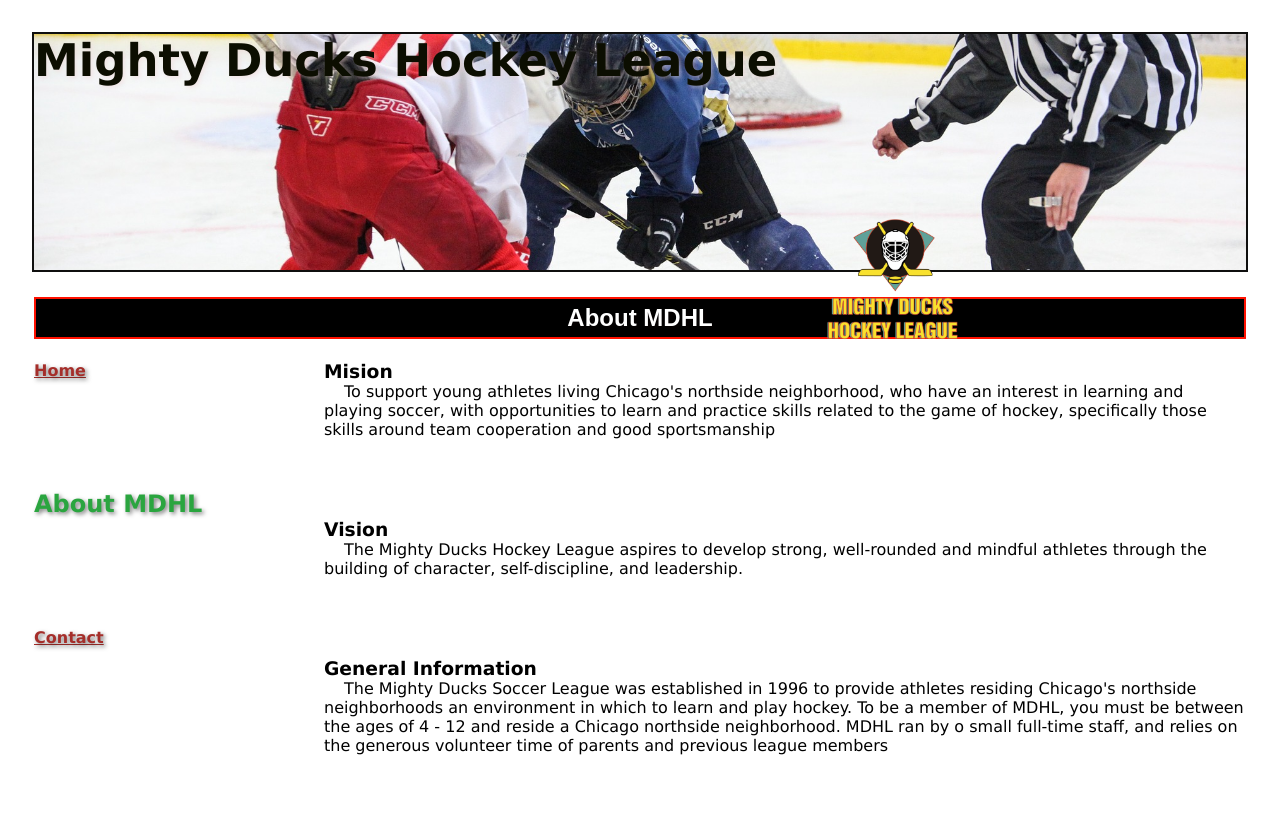
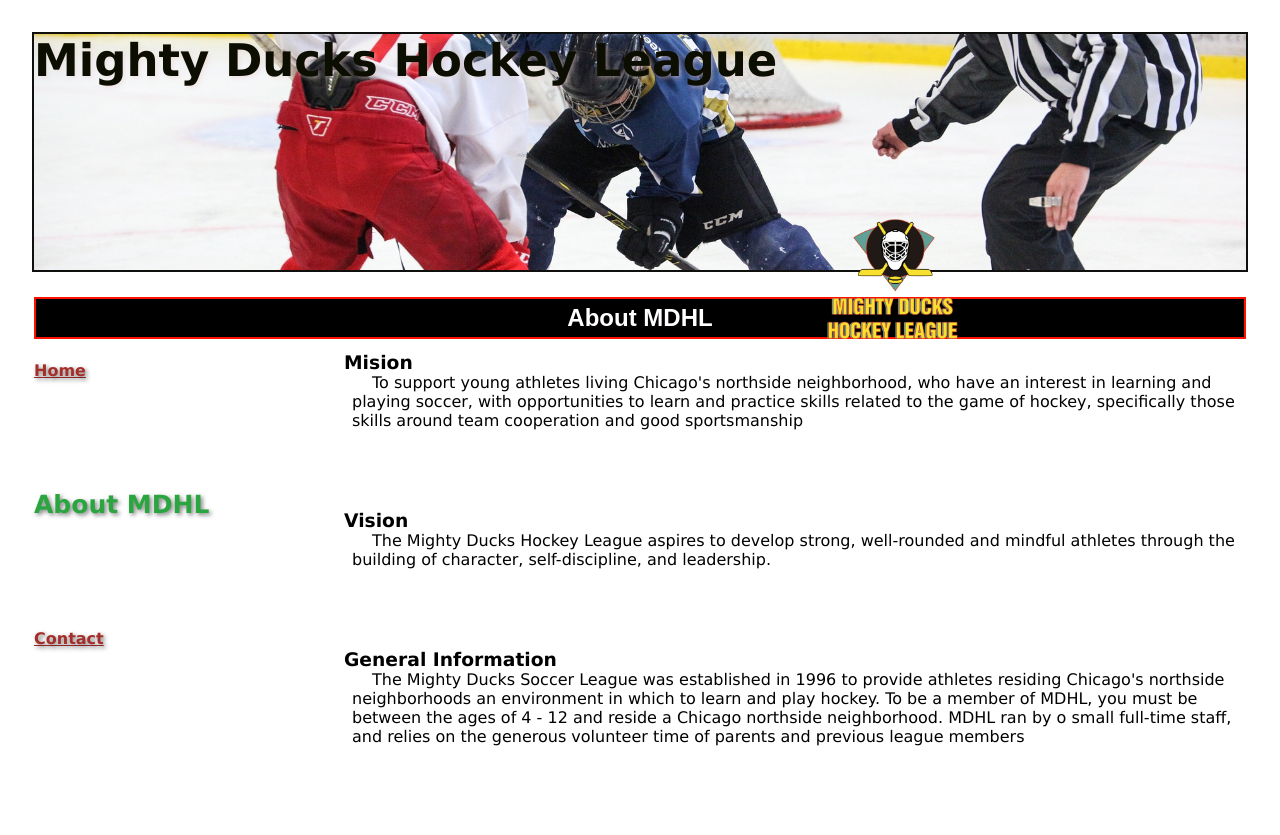
Before and after one commit to Nosisz/MindHub-Front-End, a plain HTML site: page assets/pages/about.html in a window 1280 px wide. Drawn offline with Linux system fonts and the light colour scheme.

Commit message:
trabajo numero 2

```diff
--- a/assets/style/style.css
+++ b/assets/style/style.css
@@ -71,7 +71,7 @@ body{
 
 }
 .event-item {
-    margin-left: 40px;
+    margin-left: 20rem;
     list-style-type: none
     text-align: justify;
     text-indent: 20px;
@@ -79,9 +79,9 @@ body{
 
 }
 .sidebar a.active {
-    color: black;
+    color: rgb(15, 15, 15);
     text-decoration: none;
-    font-size: 24px;
+    font-size: 25px;
     color: rgb(42, 165, 63);
     text-shadow: 2px 2px 4px rgba(0, 0, 0, 0.5);
     font-weight: bold;
@@ -92,17 +92,17 @@ body{
     list-style-type: none;
 }
 .parrafo1{
-    margin-top: 1rem;
+    margin-top: 5rem;
     font-family: "Lucida Sans";
     font-weight: bold;
-    margin-left: -6rem;
+    margin-left: 12rem;
 
 }
 .parrafo2{
     margin-top:  3rem;
     font-family: "Lucida Sans";
     font-weight: bold;
-    margin-left: -6rem;
+    margin-left: 12rem;
 
 }
 
@@ -117,3 +117,9 @@ body{
     text-shadow: 2px 2px 4px rgba(0, 0, 0, 0.5);
     font-weight: bold;
 }
+
+h3{
+    margin-top:  5rem;
+    margin-left: 17rem;
+
+}
```
Also changed, not shown: assets/pages/about.html (+4 -5 lines), assets/pages/contact.html (+3 -2 lines), index.html (+6 -4 lines).
